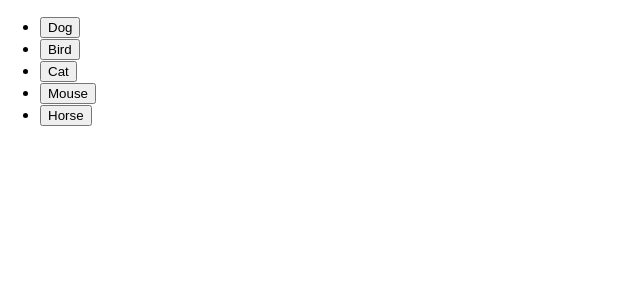
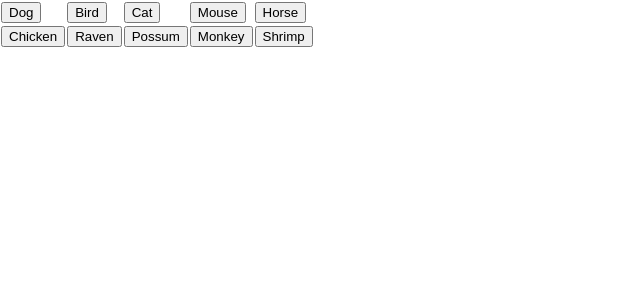
Before and after one commit to AndrewWigginCout/boggle-reactjs, a React (Create React App) app: page / in a window 1280 px wide. Shown: the top 300 px of the page, without its empty margins (0-640 px from the left). Built offline with nearby package versions, Linux system fonts and the light colour scheme.

Commit message:
TableRow

```diff
--- a/src/App.js
+++ b/src/App.js
@@ -2,15 +2,28 @@ import logo from './logo.svg';
 import './App.css';
 import Greet from './components/Greet'
 
+const TableRow = (props) => {
+  return(
+    <tr>
+      {props.v.map(c => (
+      <td><Greet char={c}/></td>
+      ))}
+    </tr>)
+}
+
 function App() {
-  const animals = ["Dog", "Bird", "Cat", "Mouse", "Horse"];
+  const animals = [["Dog", "Bird", "Cat", "Mouse", "Horse"],
+  ["Chicken","Raven","Possum","Monkey","Shrimp"]];
 
   return (
-    <ul>
-      {animals.map(animal => (
-        <li><Greet char={animal}/></li>
+    <div>
+    <tr>
+      {animals[0].map(animal => (
+        <td><Greet char={animal}/></td>
       ))}
-    </ul>
+    </tr>
+    <TableRow v={animals[1]}/>
+    </div>
   );
 };
 
```
